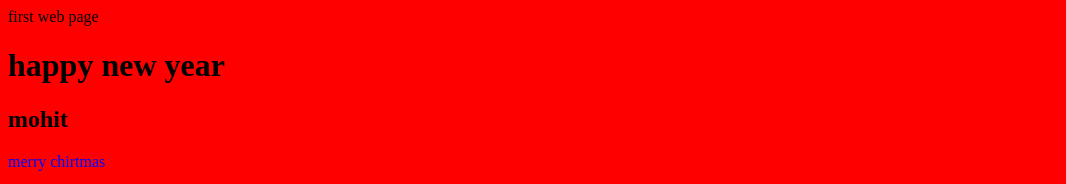
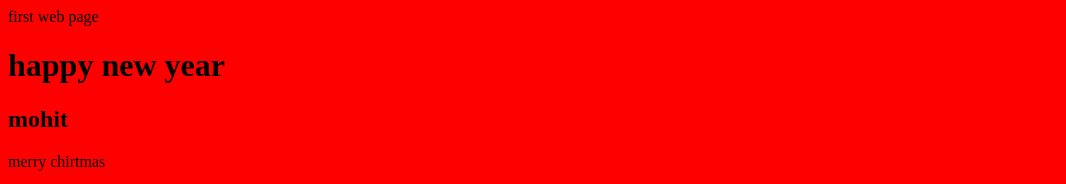
Before and after one commit to mohitbareja/mohitbareja.github.io, a plain HTML site: page index.html in a window 1280 px wide. Shown: the top 184 px of the page, without its empty margins (0-1066 px from the left). Drawn offline with Linux system fonts and the light colour scheme.

Commit message:
Update index.html

```diff
--- a/index.html
+++ b/index.html
@@ -5,7 +5,7 @@
 
 	<style>
 		body { background-color : red;}
-		p{color : blue;}
+		p{font-color : blue;}
 	</style>
 </head>
 <body>
```
